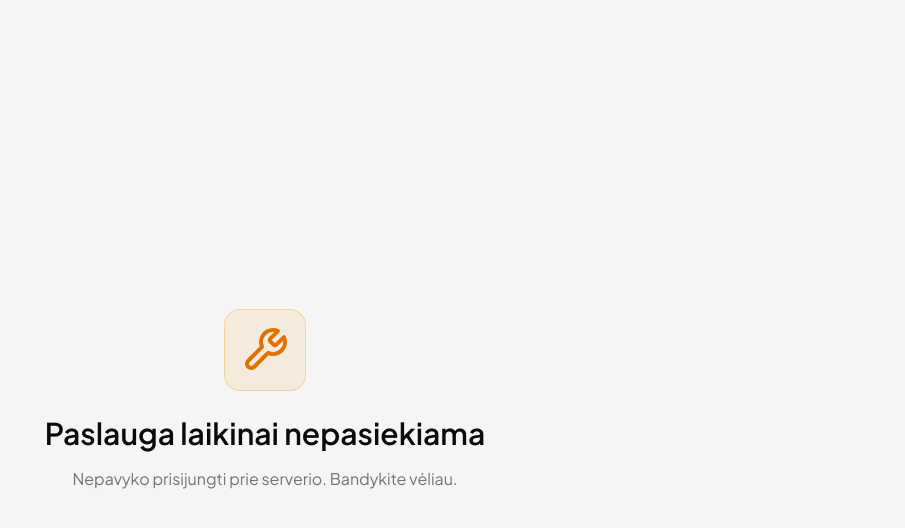
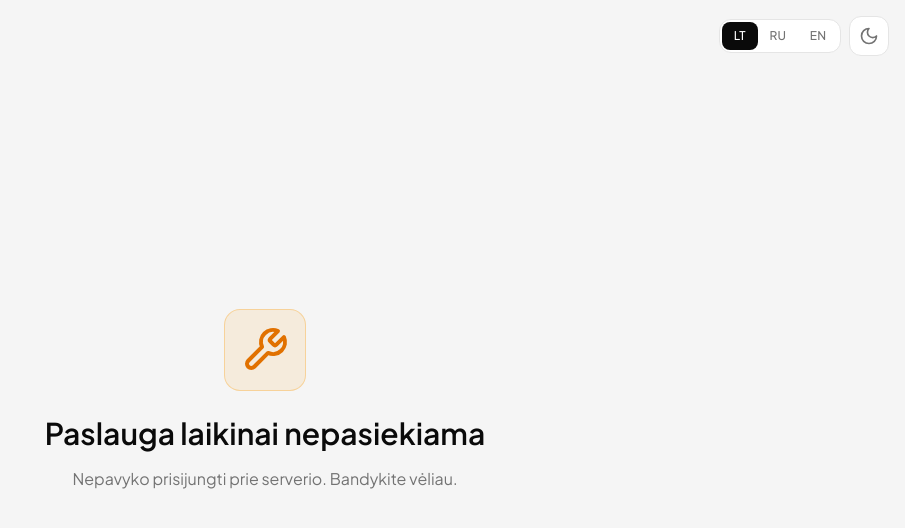
Before and after one commit to compotts/quiz-system, a React (Vite) app in the folder frontend/: page /dashboard/teacher/quiz/1 in a window 1280 px wide. Shown: the top 528 px of the page, without its empty margins (375-1280 px from the left). Built offline with nearby package versions, Linux system fonts and the light colour scheme; no server answers.

Commit message:
enhance MaintenancePage with theme toggle and language selection features

```diff
--- a/frontend/src/pages/MaintenancePage.jsx
+++ b/frontend/src/pages/MaintenancePage.jsx
@@ -1,7 +1,9 @@
 import { useState } from "react";
 import { useTranslation } from "react-i18next";
-import { Wrench, LogIn } from "lucide-react";
+import { Wrench, LogIn, Moon, Sun } from "lucide-react";
 import AuthModal from "../components/AuthModal.jsx";
+import { useTheme } from "../hooks/useTheme.js";
+import { useLanguage } from "../hooks/useLanguage.js";
 
 const BANNER_STYLE_CLASSES = {
   warning:
@@ -15,12 +17,45 @@ const BANNER_STYLE_CLASSES = {
 export default function MaintenancePage({ siteStatus, backendUnavailable, onLoginSuccess }) {
   const { t } = useTranslation();
   const [isAuthModalOpen, setIsAuthModalOpen] = useState(false);
+  const { isDark, toggle } = useTheme();
+  const { lang, setLang, langs } = useLanguage();
   const bannerStyle =
     BANNER_STYLE_CLASSES[siteStatus?.home_banner_style] || BANNER_STYLE_CLASSES.warning;
   const showBanner = !backendUnavailable && siteStatus?.home_banner_text?.trim();
 
   return (
     <div className="flex min-h-screen flex-col bg-[var(--bg)]">
+      <div className="absolute right-4 top-4 z-10 flex items-center gap-2">
+        <div
+          className="flex rounded-xl border border-[var(--border)] bg-[var(--surface)] p-0.5"
+          role="group"
+          aria-label={t("header.lang")}
+        >
+          {langs.map((l) => (
+            <button
+              key={l.code}
+              type="button"
+              onClick={() => setLang(l.code)}
+              className={`rounded-lg px-2.5 py-1.5 text-xs font-medium transition-colors sm:px-3 ${
+                lang === l.code
+                  ? "bg-[var(--accent)] text-[var(--bg-elevated)]"
+                  : "text-[var(--text-muted)] hover:bg-[var(--border)] hover:text-[var(--text)]"
+              }`}
+            >
+              {l.label}
+            </button>
+          ))}
+        </div>
+        <button
+          type="button"
+          onClick={toggle}
+          className="flex h-10 w-10 items-center justify-center rounded-xl border border-[var(--border)] bg-[var(--surface)] text-[var(--text-muted)] transition-colors hover:bg-[var(--border)] hover:text-[var(--text)]"
+          aria-label={isDark ? t("header.themeLight") : t("header.themeDark")}
+        >
+          {isDark ? <Sun className="h-5 w-5" /> : <Moon className="h-5 w-5" />}
+        </button>
+      </div>
+
       <AuthModal
         isOpen={isAuthModalOpen}
         onClose={() => setIsAuthModalOpen(false)}
```
